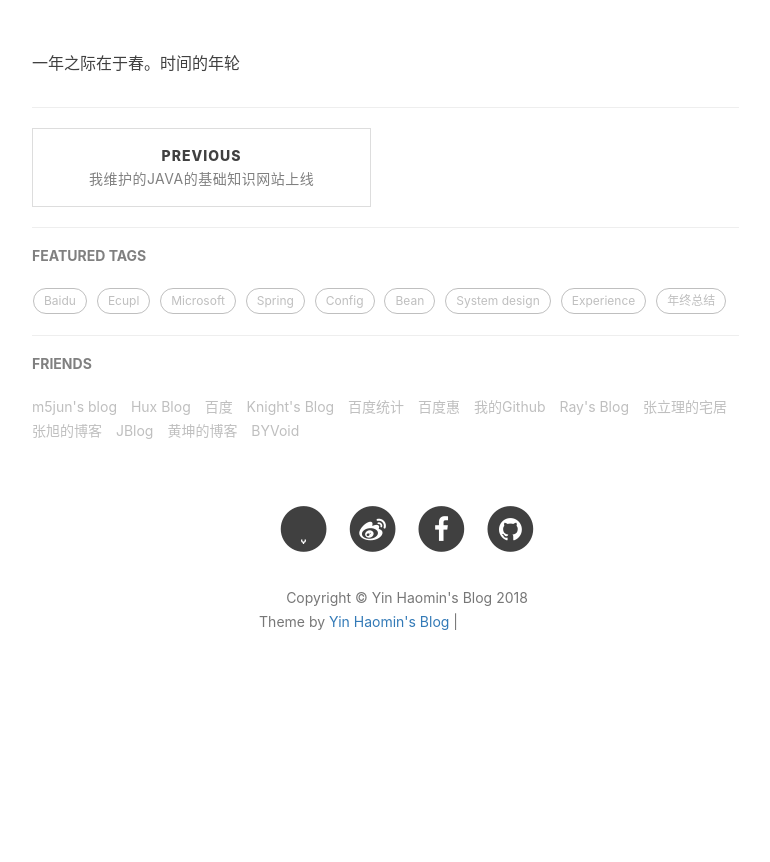
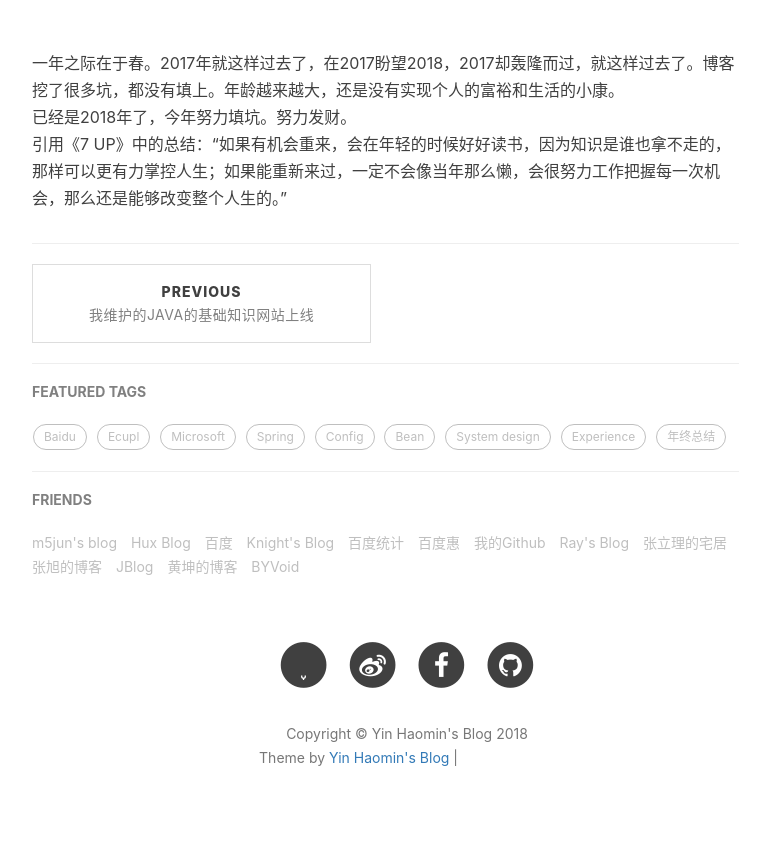
Before and after one commit to yinhaomin/yinhaomin.github.io, a Jekyll site: the page built from _posts/2018-01-01-一年之际在于春.md, in a window 1280 px wide. Shown: the part 457-1319 px from the top of the page, without its empty margins (233-1003 px from the left). Built offline with Jekyll 4.4.1, drawn with Linux system fonts in a browser that asks for light colours; nearby versions of some CDN libraries; comment, search, counter and statistics services are not loaded; before the commit the page ends 1183 px from its top, so only the background shows below that; grey boxes are pictures that could not be loaded.

Commit message:
Update 2018-01-01-一年之际在于春.md

```diff
--- a/_posts/2018-01-01-一年之际在于春.md
+++ b/_posts/2018-01-01-一年之际在于春.md
@@ -11,4 +11,6 @@ tags:
     - 年终总结
 ---
 
-一年之际在于春。时间的年轮
+一年之际在于春。2017年就这样过去了，在2017盼望2018，2017却轰隆而过，就这样过去了。博客挖了很多坑，都没有填上。年龄越来越大，还是没有实现个人的富裕和生活的小康。<br>
+已经是2018年了，今年努力填坑。努力发财。<br>
+引用《7 UP》中的总结：“如果有机会重来，会在年轻的时候好好读书，因为知识是谁也拿不走的，那样可以更有力掌控人生；如果能重新来过，一定不会像当年那么懒，会很努力工作把握每一次机会，那么还是能够改变整个人生的。”
```
